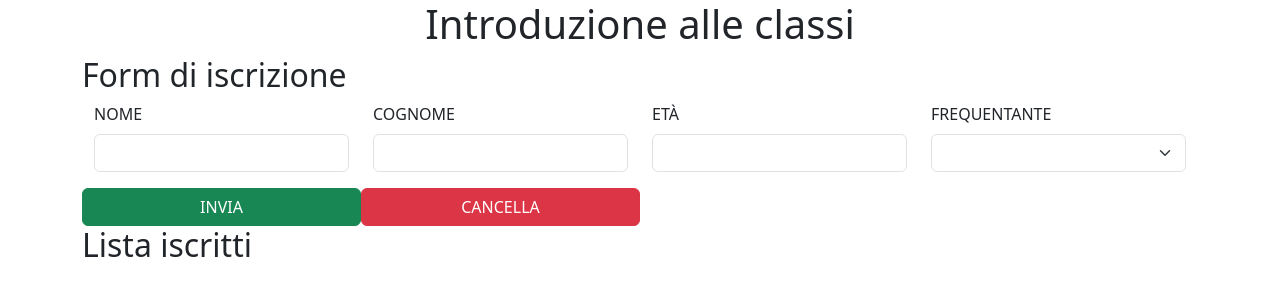
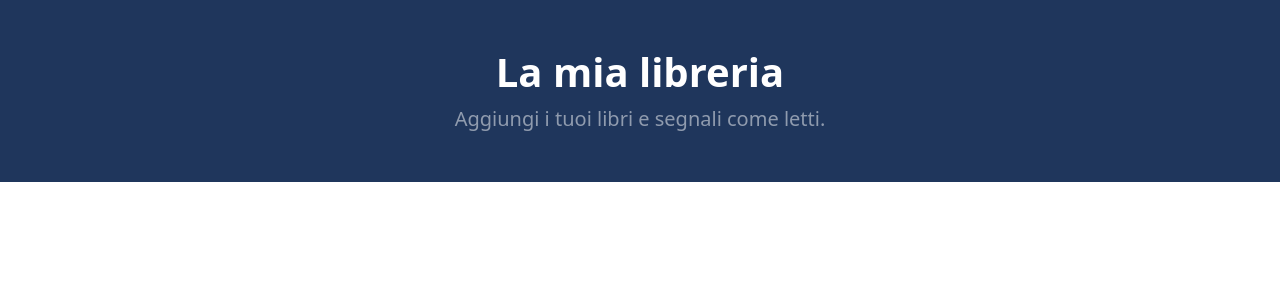
Before and after one commit to Carmine-Ruggiero/esercizio-progressivo-16.11.26, a plain HTML site: page index.html in a window 1280 px wide. Drawn offline with nearby package versions, Linux system fonts and the light colour scheme.

Commit message:
creazione della header

```diff
--- a/index.html
+++ b/index.html
@@ -1,4 +1,31 @@
 <!doctype html>
+<html lang="it">
+
+<head>
+	<meta charset="UTF-8" />
+	<meta name="viewport" content="width=device-width, initial-scale=1.0" />
+	<title>Document</title>
+	<link href="https://cdn.jsdelivr.net/npm/bootstrap@5.3.8/dist/css/bootstrap.min.css" rel="stylesheet"
+		integrity="sha384-sRIl4kxILFvY47J16cr9ZwB07vP4J8+LH7qKQnuqkuIAvNWLzeN8tE5YBujZqJLB" crossorigin="anonymous" />
+	<script type="module" src="assets/js/script.js"></script>
+</head>
+
+<body>
+	<header class="text-white text-center py-5 px-3" style="background-color: #1f365c;">
+		<div class="container">
+			<h1 class="fw-bold mb-2">La mia libreria</h1>
+			<p class="mb-0 text-white-50 fs-5">Aggiungi i tuoi libri e segnali come letti.</p>
+		</div>
+	</header>
+
+</body>
+
+</html>
+
+
+
+
+<!--<!doctype html>
 <html lang="it">
 	<head>
 		<meta charset="UTF-8" />
@@ -72,3 +99,4 @@
 		</div>
 	</body>
 </html>
+-->
```
Also changed, not shown: assets/js/style.css (added).
